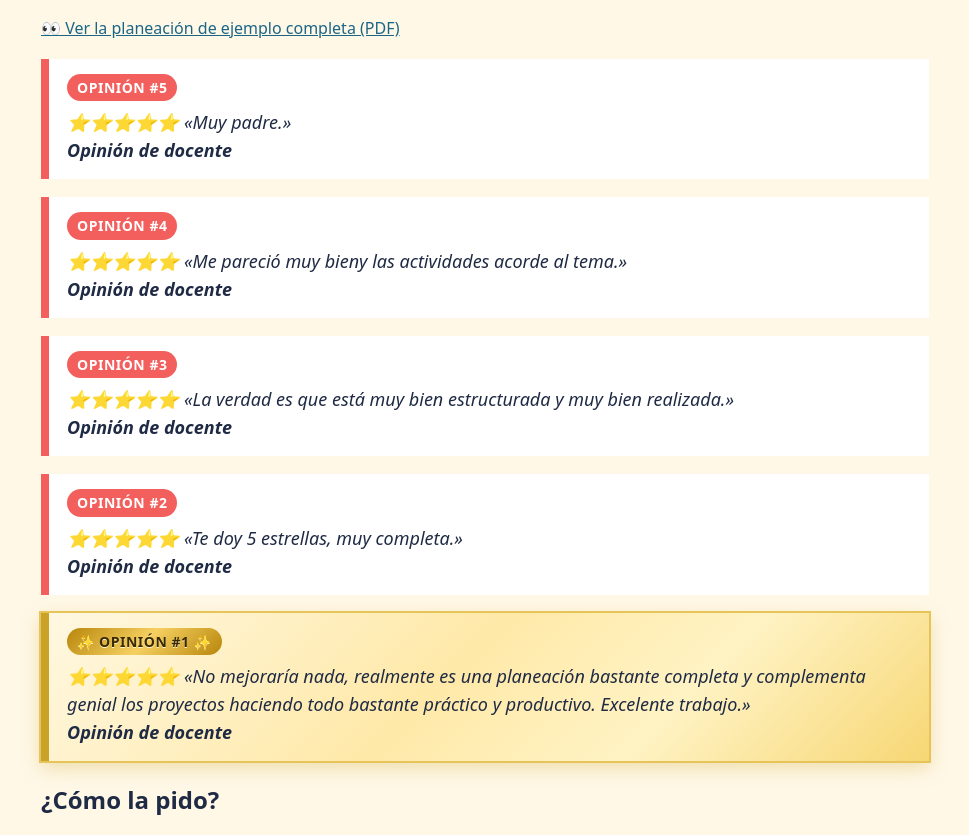
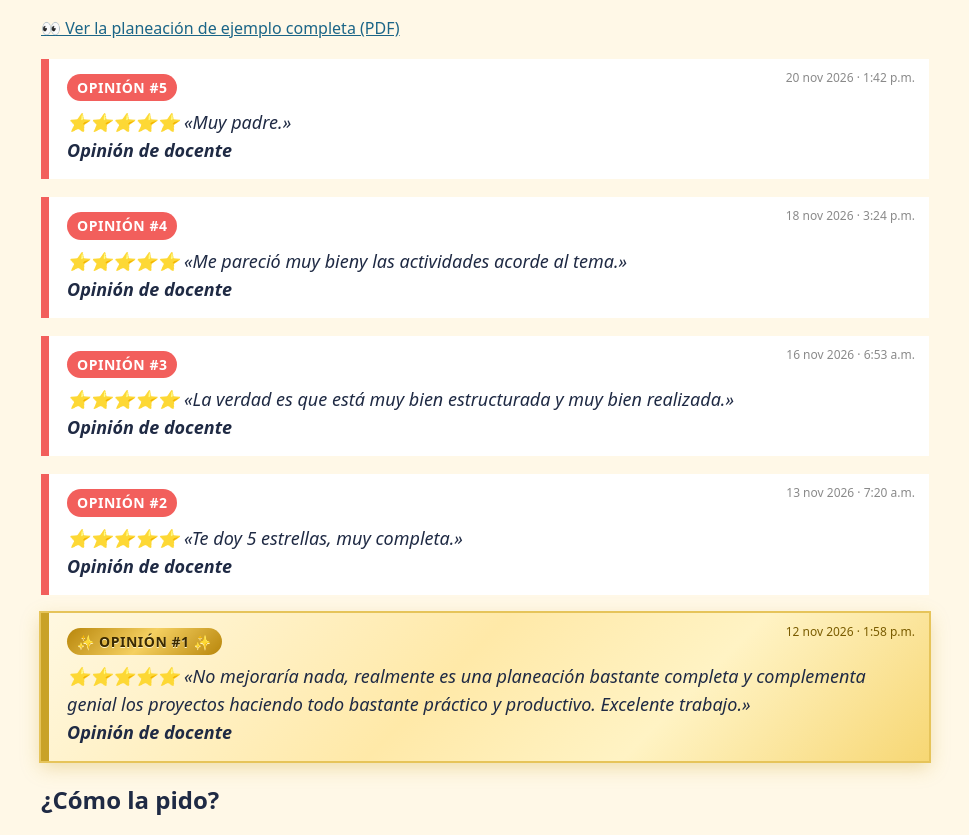
Before and after one commit to planeaciones-multigrado/planeaciones-multigrado.github.io, a plain HTML site: page index.html in a window 1280 px wide. Shown: the part 5122-5957 px from the top of the page, without its empty margins (155-1124 px from the left). Drawn offline with Linux system fonts and the light colour scheme; no server answers.

Commit message:
Actualización 2026-11-20

```diff
--- a/index.html
+++ b/index.html
@@ -19,6 +19,8 @@ table.compara{width:100%;border-collapse:collapse;background:#fff;border:3px sol
 .cita{background:#fff;border-left:8px solid var(--coral);padding:14px 18px;margin:18px 0;font-size:18px;font-style:italic}
 .opinion{position:relative;background:#fff;border-left:8px solid var(--coral);padding:14px 18px;margin:18px 0;font-size:18px;font-style:italic}
 .opinion .num{display:inline-block;font-style:normal;font-weight:800;font-size:14px;letter-spacing:.5px;padding:3px 10px;border-radius:999px;margin-bottom:8px;background:var(--coral);color:#fff}
+.opinion .cuando{position:absolute;top:10px;right:14px;font-style:normal;font-size:12px;color:#8a8a8a}
+.opinion.oro .cuando{color:#7a5c00}
 .opinion.oro{background:linear-gradient(135deg,#fff8e1,#ffe9a8 45%,#fff3c4 70%,#f7d774);border-left-color:#c9a227;box-shadow:0 0 0 2px #e6c45a,0 6px 18px rgba(201,162,39,.35)}
 .opinion.oro .num{background:linear-gradient(135deg,#b8860b,#f5d061 50%,#b8860b);color:#3b2a00;text-shadow:0 1px 0 #fff3c4}
 details{background:#fff;border:3px solid var(--tinta);border-radius:12px;padding:10px 14px;margin:8px 0}summary{font-weight:800;cursor:pointer}
@@ -66,11 +68,11 @@ html.navidad header{padding-top:40px;background:linear-gradient(180deg,#123524,#
 <div class="captura"><img src="img/muestra-ficha.jpg" alt="Ficha del alumno para fotocopiar con su versión de respuestas" loading="lazy"><p>Fichas para el alumno, listas para fotocopiar, con su versión de respuestas para calificar rápido.</p></div>
 <div class="captura"><img src="img/muestra-loteria.jpg" alt="Cartón de lotería a color con dibujos de sonidos, sentidos, biblioteca y juegos" loading="lazy"><p>¿Pides un material especial? Te lo hacemos. Esta lotería a color la pidió una docente de 1° y 2° para sus temas: 8 cartones y 24 cartas, con un color por tema.</p></div>
 <p><a href="ejemplo.pdf">👀 Ver la planeación de ejemplo completa (PDF)</a></p>
-<div class="opinion"><span class="num">OPINIÓN #5</span><br>⭐⭐⭐⭐⭐ «Muy padre.»<br><b>Opinión de docente</b></div>
-<div class="opinion"><span class="num">OPINIÓN #4</span><br>⭐⭐⭐⭐⭐ «Me pareció muy bieny las actividades acorde al tema.»<br><b>Opinión de docente</b></div>
-<div class="opinion"><span class="num">OPINIÓN #3</span><br>⭐⭐⭐⭐⭐ «La verdad es que está muy bien estructurada y muy bien realizada.»<br><b>Opinión de docente</b></div>
-<div class="opinion"><span class="num">OPINIÓN #2</span><br>⭐⭐⭐⭐⭐ «Te doy 5 estrellas, muy completa.»<br><b>Opinión de docente</b></div>
-<div class="opinion oro"><span class="num">✨ OPINIÓN #1 ✨</span><br>⭐⭐⭐⭐⭐ «No mejoraría nada, realmente es una planeación bastante completa y complementa genial los proyectos haciendo todo bastante práctico y productivo. Excelente trabajo.»<br><b>Opinión de docente</b></div>
+<div class="opinion"><span class="cuando">20 nov 2026 · 1:42 p.m.</span><span class="num">OPINIÓN #5</span><br>⭐⭐⭐⭐⭐ «Muy padre.»<br><b>Opinión de docente</b></div>
+<div class="opinion"><span class="cuando">18 nov 2026 · 3:24 p.m.</span><span class="num">OPINIÓN #4</span><br>⭐⭐⭐⭐⭐ «Me pareció muy bieny las actividades acorde al tema.»<br><b>Opinión de docente</b></div>
+<div class="opinion"><span class="cuando">16 nov 2026 · 6:53 a.m.</span><span class="num">OPINIÓN #3</span><br>⭐⭐⭐⭐⭐ «La verdad es que está muy bien estructurada y muy bien realizada.»<br><b>Opinión de docente</b></div>
+<div class="opinion"><span class="cuando">13 nov 2026 · 7:20 a.m.</span><span class="num">OPINIÓN #2</span><br>⭐⭐⭐⭐⭐ «Te doy 5 estrellas, muy completa.»<br><b>Opinión de docente</b></div>
+<div class="opinion oro"><span class="cuando">12 nov 2026 · 1:58 p.m.</span><span class="num">✨ OPINIÓN #1 ✨</span><br>⭐⭐⭐⭐⭐ «No mejoraría nada, realmente es una planeación bastante completa y complementa genial los proyectos haciendo todo bastante práctico y productivo. Excelente trabajo.»<br><b>Opinión de docente</b></div>
 <h2>¿Cómo la pido?</h2>
 <div class="paso"><b>1. Toca «Pedir mi planeación GRATIS».</b> Se abre un chat aquí mismo en la página: no tienes que instalar nada.</div>
 <div class="paso"><b>2. Contesta unas preguntas con botones:</b> grados, temas, tus alumnos y la tarea que prefieres. Al final te pedimos tu WhatsApp o tu correo para avisarte.</div>
```
Also changed, not shown: cierre-de-trimestre/index.html (+2 -0 lines), dia-de-muertos/index.html (+2 -0 lines), privacidad/index.html (+2 -0 lines), recursos/arbol-de-valores.html (+2 -0 lines), recursos/el-azucar-escondido.html (+2 -0 lines), recursos/la-milpa-en-el-salon.html (+2 -0 lines), recursos/las-4-metodologias-sociocriticas.html (+2 -0 lines), recursos/los-7-ejes-articuladores.html (+2 -0 lines), recursos/monitores-de-4.html (+2 -0 lines), recursos/pasos-revueltos.html (+2 -0 lines), recursos/programa-sintetico-vs-analitico.html (+2 -0 lines), recursos/que-es-un-pda.html (+2 -0 lines), recursos/rincones-de-trabajo-autonomo.html (+2 -0 lines), recursos/rubricas-con-una-columna-por-grado.html (+2 -0 lines), 1 more files.
